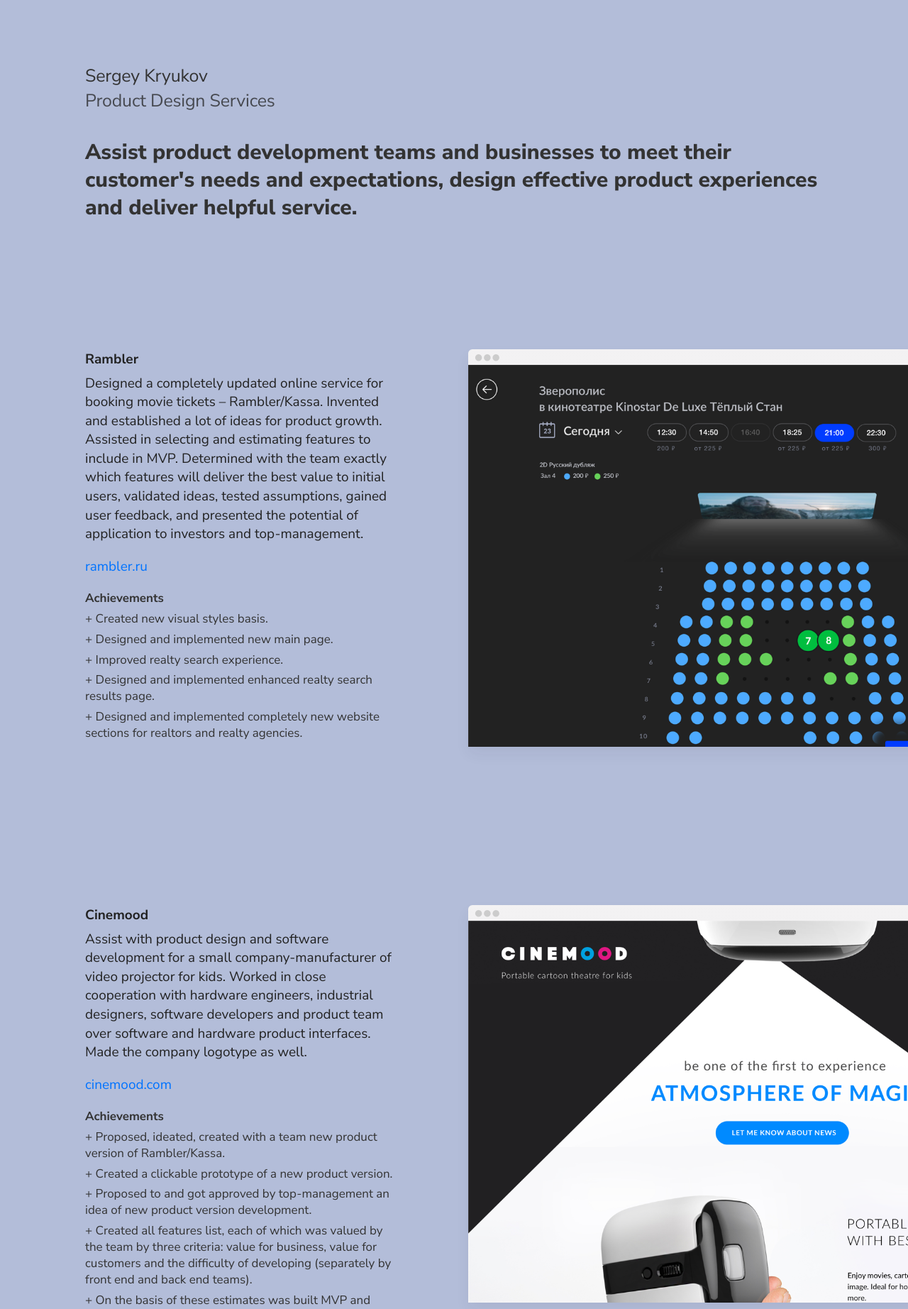
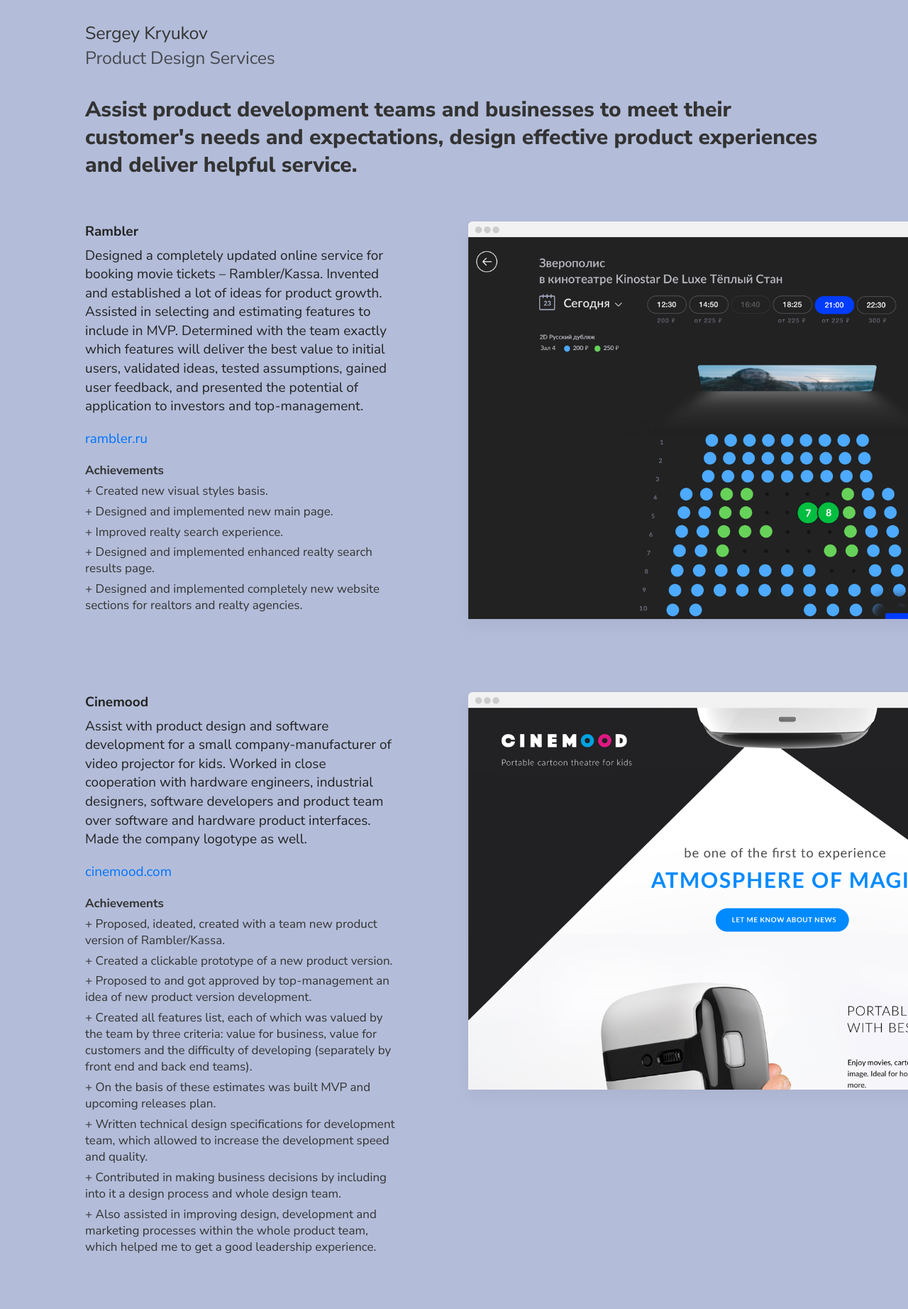
Before and after one commit to arcticbear/sergekryukov.com, a PHP site: page / in a window 1280 px wide; the page is wider, and only the part inside the window is pictured. Shown: the top 1844 px of that part at 71% size. Run offline with PHP 8.4, Linux system fonts and the light colour scheme.

Commit message:
main page improvements

```diff
--- a/css/main.css
+++ b/css/main.css
@@ -276,7 +276,7 @@
 .sidedevices {
   position: relative;
 }.header {
-	padding: 90px 0;
+	padding: 30px 0;
 	overflow: hidden;
   background-color:
 }
@@ -401,10 +401,10 @@
 		margin: 10px 0 0 0;
 	}
 }.footer {
-	padding: 90px 0 45px;
+	padding: 30px 0 30px;
 }
 .footer .footer-nav {
-	padding-top: 90px;
+	padding-top: 30px;
 	flex-wrap: wrap;
 }
 .footer .nav-link {
@@ -445,7 +445,7 @@
 	height: 18px;
 	margin-right: 10px;
 }.feature4 {
-	padding: 90px 0;
+	padding: 30px 0;
 	border-bottom: 0px solid rgba(0,0,0,.1);
 }
 @media (max-width: 900px) {
@@ -477,7 +477,7 @@
 		width: 100%;
 	}
 }.feature4 {
-	padding: 90px 0;
+	padding: 30px 0;
 	border-bottom: 0px solid rgba(0,0,0,.1);
 }
 @media (max-width: 900px) {
@@ -493,7 +493,7 @@
 		width: 100%;
 	}
 }.feature4 {
-	padding: 90px 0;
+	padding: 30px 0;
 	border-bottom: 0px solid rgba(0,0,0,.1);
 }
 @media (max-width: 900px) {
```
